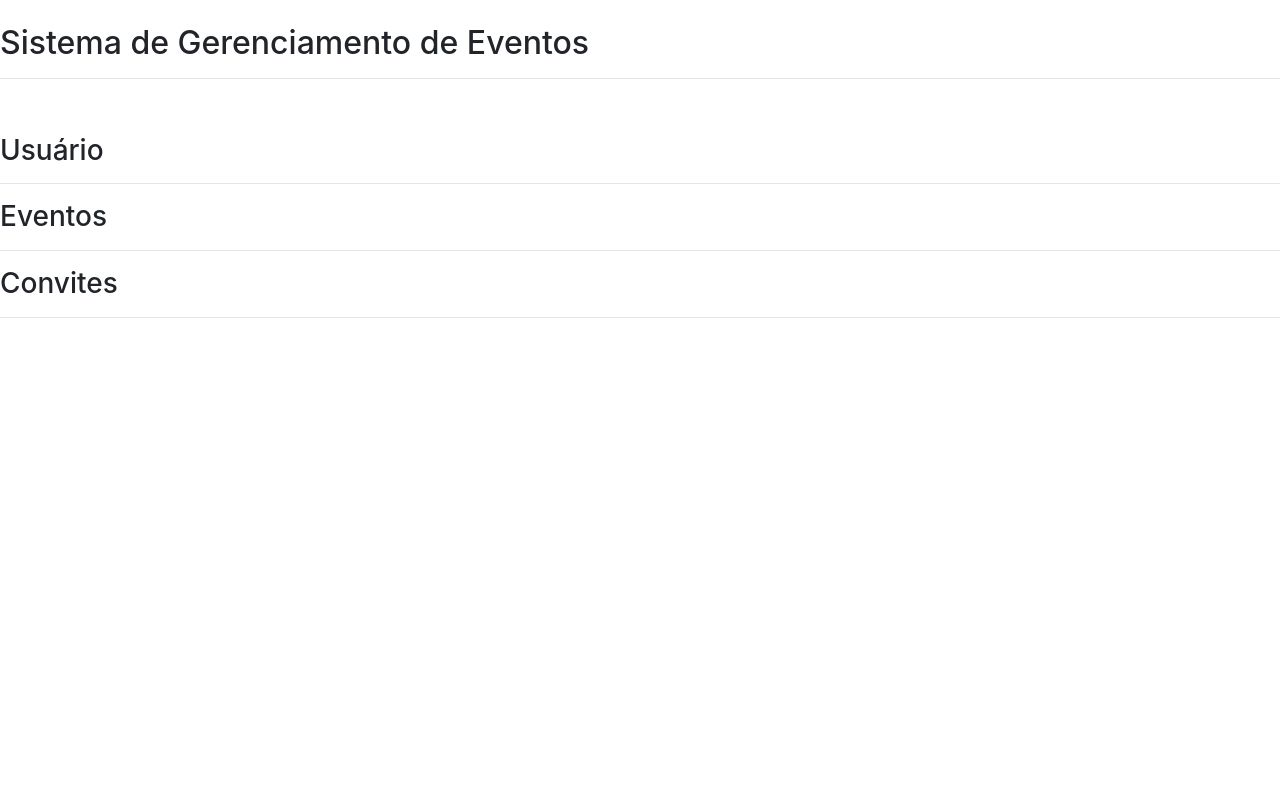
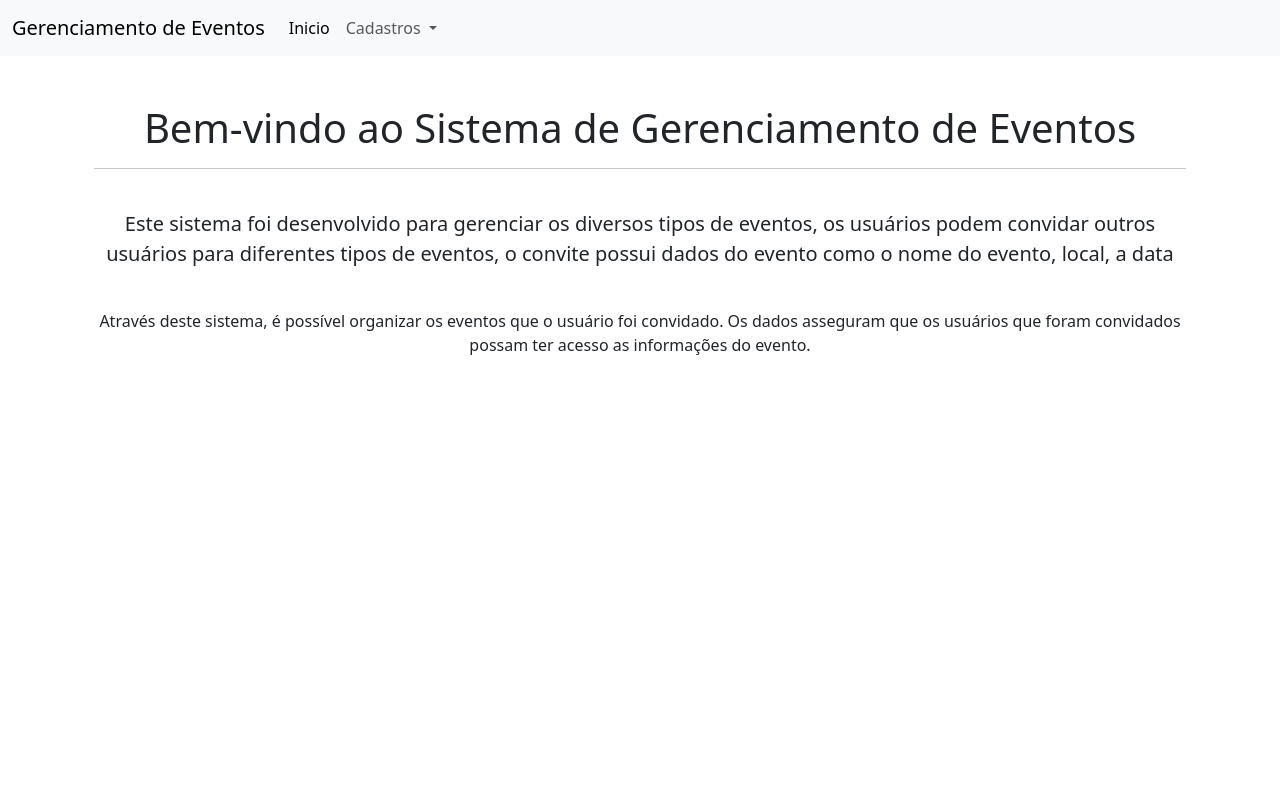
Before and after one commit to dreypes/webprojeto_eventos, a Django app: page /gestao_eventos/ in a window 1280 px wide. Run offline with Django 5.2, Linux system fonts and the light colour scheme; some libraries are stand-ins or nearby versions.

Commit message:
criando templates e editando views

```diff
--- a/eventos_projeto/app_eventos/templates/app_eventos/gestao_eventos.html
+++ b/eventos_projeto/app_eventos/templates/app_eventos/gestao_eventos.html
@@ -1,28 +1,22 @@
-<!DOCTYPE html>
-<html lang="en">
-<head>
-    <meta charset="UTF-8">
-    <meta name="viewport" content="width=device-width, initial-scale=1.0">
-    <link rel="stylesheet" href="https://stackpath.bootstrapcdn.com/bootstrap/4.1.3/css/bootstrap.min.css" integrity="sha384-MCw98/SFnGE8fJT3GXwEOngsV7Zt27NXFoaoApmYm81iuXoPkFOJwJ8ERdknLPMO" crossorigin="anonymous">
-    <title>Sistema de Gerenciamento de Eventos</title>
-</head>
-<body>
-    <br>
-    <h2>Sistema de Gerenciamento de Eventos<h2\>
-    <br>
-    <hr>
+{% extends 'base.html' %}
 
-    <br>
-    <h3>Usuário<h3\>
-    <br>
-    <hr>
+{% block title %}
+    Sistema de Gerenciamento de Eventos
+{% endblock %}
 
-    <h3>Eventos<h3\>
-    <br>
-    <hr>
-
-    <h3>Convites<h3\>
-    <br>
-    <hr>
-</body>
-</html>
+{% block content %}
+<div class="content-wrap">
+    <div class="container mt-5">
+        <div class="row">
+            <div class="col text-center">
+                <h1>Bem-vindo ao Sistema de Gerenciamento de Eventos</h1>
+                <hr>
+                <br>
+                <p class="lead">Este sistema foi desenvolvido para gerenciar os diversos tipos de eventos, os usuários podem convidar outros usuários para diferentes tipos de eventos, o convite possui dados do evento como o nome do evento, local, a data  </p>
+                <br>
+                <p>Através deste sistema, é possível organizar os eventos que o usuário foi convidado. Os dados asseguram que os usuários que foram convidados possam ter acesso as informações do evento.</p>
+            </div>
+        </div>
+    </div>
+</div>
+{% endblock %}
--- a/eventos_projeto/app_eventos/views.py
+++ b/eventos_projeto/app_eventos/views.py
@@ -4,12 +4,49 @@ from django.http import HttpResponseForbidden
 #from django.contrib.auth.decorators import login_required
 from .models import Evento, Usuario, Convite, Local
 from .forms import EventoForm, UsuarioForm, ConviteForm, LocalForm
+from django.contrib.auth.models import User
+from django.contrib.auth.forms import UserCreationForm
 
 #chama a pagina index
 def index(request):
 
     return render(request,'app_eventos/index.html')
 
+
+# Criar usuários
+def criar_usuario(request):
+    if request.method == "POST":
+        form = UserCreationForm(request.POST)
+        if form.is_valid():
+            user = form.save()
+            messages.success(request, 'Usuário criado com sucesso!')
+            return redirect('listar_usuarios')  # Redirecione para uma página existente
+        else:
+            messages.error(request, 'Erro ao criar o usuário.')
+    else:
+        form = UserCreationForm()
+
+    return render(request, 'app_eventos/usuario.html', {'form': form})
+
+def listar_usuarios(request):
+    usuarios = User.objects.all()
+    return render(request, 'app_eventos/listar_usuarios.html', {'usuarios': usuarios})
+
+
+#Criar convite
+def criar_convite(request):
+    if request.method == "POST":
+        form = ConviteForm(request.POST)
+        if form.is_valid():
+            form.save()
+            messages.success(request, 'Convite criado com sucesso!')
+            return redirect('listar_convites')  # Redirecione para uma página existente
+        else:
+            messages.error(request, 'Erro ao criar o convite.')
+    else:
+        form = ConviteForm()
+
+    return render(request, 'app_eventos/form_convite.html', {'form': form})
 
 # Cadastro de locais
 #@login_required
--- a/eventos_projeto/eventos_projeto/settings.py
+++ b/eventos_projeto/eventos_projeto/settings.py
@@ -55,8 +55,8 @@ ROOT_URLCONF = 'eventos_projeto.urls'
 TEMPLATES = [
     {
         'BACKEND': 'django.template.backends.django.DjangoTemplates',
-        'DIRS': [],
-        'APP_DIRS': True,
+        'DIRS': [BASE_DIR / 'templates'],  # Verifique se a pasta templates está incluída
+        'APP_DIRS': True,  # Deve estar ativado para buscar templates nas pastas de apps
         'OPTIONS': {
             'context_processors': [
                 'django.template.context_processors.debug',
--- a/eventos_projeto/eventos_projeto/urls.py
+++ b/eventos_projeto/eventos_projeto/urls.py
@@ -32,6 +32,10 @@ urlpatterns = [
     # Caminho para o sistema de gestão de eventos
     path('gestao_eventos/', views.gestao_eventos, name='gestao_eventos'),
 
+    # Usuário
+    path('usuarios/criar/', views.criar_usuario, name='criar_usuario'),
+    path('usuarios/', views.listar_usuarios, name='listar_usuarios'),
+
     # Locais
     path('local/novo', (views.criar_local), name='criar_local'),
     path('local/alterar/<int:id>/', (views.criar_local), name='editar_local'),
@@ -45,6 +49,7 @@ urlpatterns = [
     path('eventos/', (views.listar_eventos), name='listar_eventos'),
 
     # Convites
+    path('convites/criar/', views.criar_convite, name='criar_convite'),
     path('convite/enviar/<int:evento_id>/', (views.enviar_convite), name='enviar_convite'),
     path('convite/gerenciar/<int:convite_id>/', (views.gerenciar_convite), name='gerenciar_convite'),
 
--- /dev/null
+++ b/eventos_projeto/templates/base.html
@@ -0,0 +1,51 @@
+<!DOCTYPE html>
+<html lang="en">
+<head>
+    <meta charset="UTF-8">
+    <meta http-equiv="X-UA-Compatible" content="IE=edge">
+    <meta name="viewport" content="width=device-width, initial-scale=1.0">
+    <title>{% block title %}Sistema de Gerenciamento de Eventos{% endblock %}</title>
+    <link href="https://cdn.jsdelivr.net/npm/bootstrap@5.3.0/dist/css/bootstrap.min.css" rel="stylesheet">
+    <script src="https://cdn.jsdelivr.net/npm/bootstrap@5.3.0/dist/js/bootstrap.bundle.min.js"></script>
+    <style>
+        /* Faz a página ocupar 100% da altura da tela */
+        html, body {
+            height: 100%;
+        }
+
+        /* Container principal deve ocupar o máximo da tela sem afetar o rodapé */
+        .content-wrap {
+            min-height: 100%;
+            /* Subtrai a altura do rodapé */
+            margin-bottom: -50px;
+        }
+
+        /* Altura do rodapé */
+        .footer {
+            height: 50px;
+            background-color: #f8f9fa;
+        }
+
+        /* Empurra o rodapé de volta para o lugar certo */
+        .content-wrap:after {
+            content: "";
+            display: block;
+            height: 50px;
+        }
+    </style>
+</head>
+<body>
+    <!-- Nave Bar Menu principal -->
+    {% block menu %}
+       {% include 'menu.html' %}
+    {% endblock menu %}
+
+
+    <div class="container mt-5">
+        {% block content %}
+        {% endblock content %}
+    </div>
+
+
+</body>
+</html>
--- /dev/null
+++ b/eventos_projeto/templates/menu.html
@@ -0,0 +1,25 @@
+<nav class="navbar navbar-expand-lg navbar-light bg-light">
+    <div class="container-fluid">
+      <a class="navbar-brand" href="#">Gerenciamento de Eventos</a>
+      <button class="navbar-toggler" type="button" data-bs-toggle="collapse" data-bs-target="#navbarNavDropdown" aria-controls="navbarNavDropdown" aria-expanded="false" aria-label="Toggle navigation">
+        <span class="navbar-toggler-icon"></span>
+      </button>
+      <div class="collapse navbar-collapse" id="navbarNavDropdown">
+        <ul class="navbar-nav">
+          <li class="nav-item">
+            <a class="nav-link active" aria-current="page" href="/">Inicio</a>
+          </li>
+          <li class="nav-item dropdown">
+            <a class="nav-link dropdown-toggle" href="#" id="navbarDropdownMenuLink" role="button" data-bs-toggle="dropdown" aria-expanded="false">
+              Cadastros
+            </a>
+            <ul class="dropdown-menu" aria-labelledby="navbarDropdownMenuLink">
+              <li><a class="dropdown-item" href="{% url 'criar_usuario' %}">Usuário</a></li>
+              <li><a class="dropdown-item" href="{% url 'criar_evento' %}">Evento</a></li>
+              <li><a class="dropdown-item" href="{% url 'criar_convite' %}">Convite</a></li>
+            </ul>
+          </li>
+        </ul>
+      </div>
+    </div>
+  </nav>
```
Also changed, not shown: eventos_projeto/app_eventos/templates/app_eventos/listar_usuarios.html (added, +25 -0 lines), eventos_projeto/app_eventos/templates/app_eventos/usuario.html (added, +14 -0 lines), eventos_projeto/app_eventos/migrations/0001_initial.py (added), eventos_projeto/app_eventos/templates/app_eventos/convite.html (added), eventos_projeto/app_eventos/templates/app_eventos/evento.html (added), eventos_projeto/db.sqlite3.
